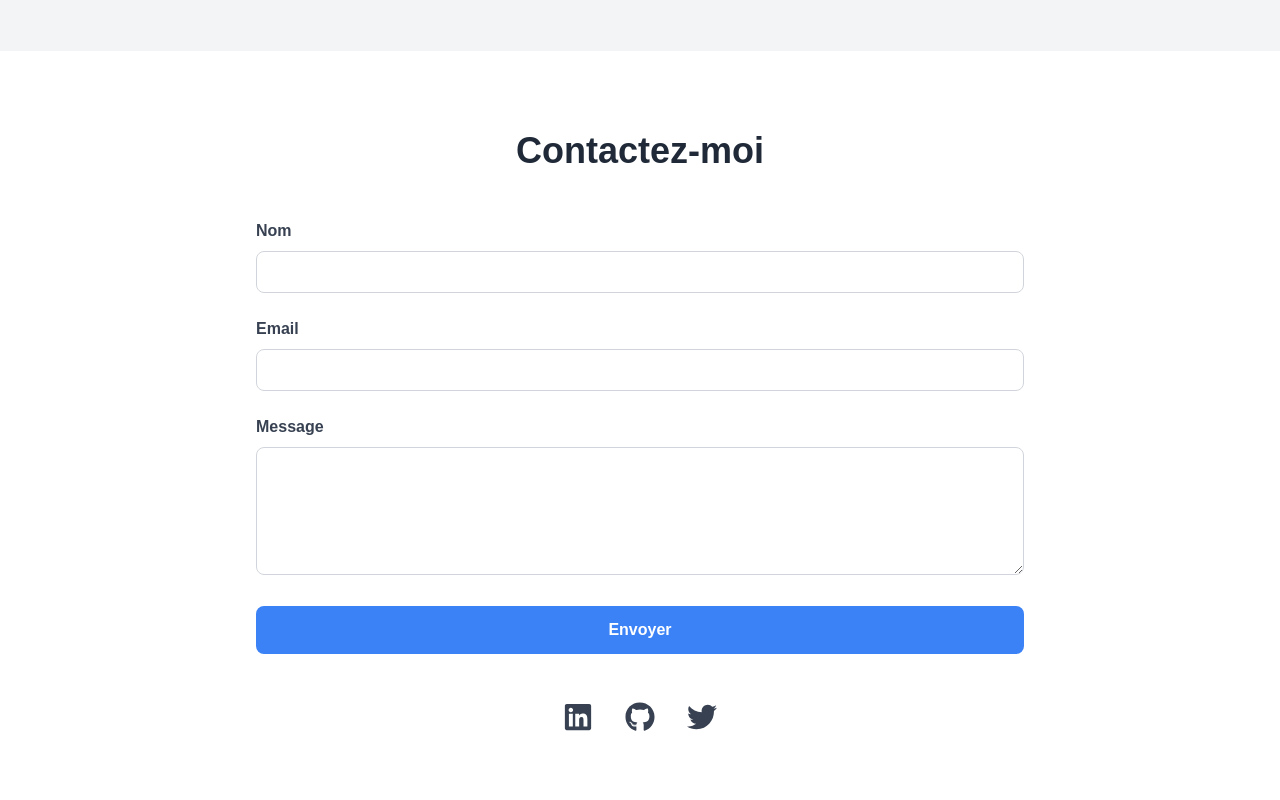
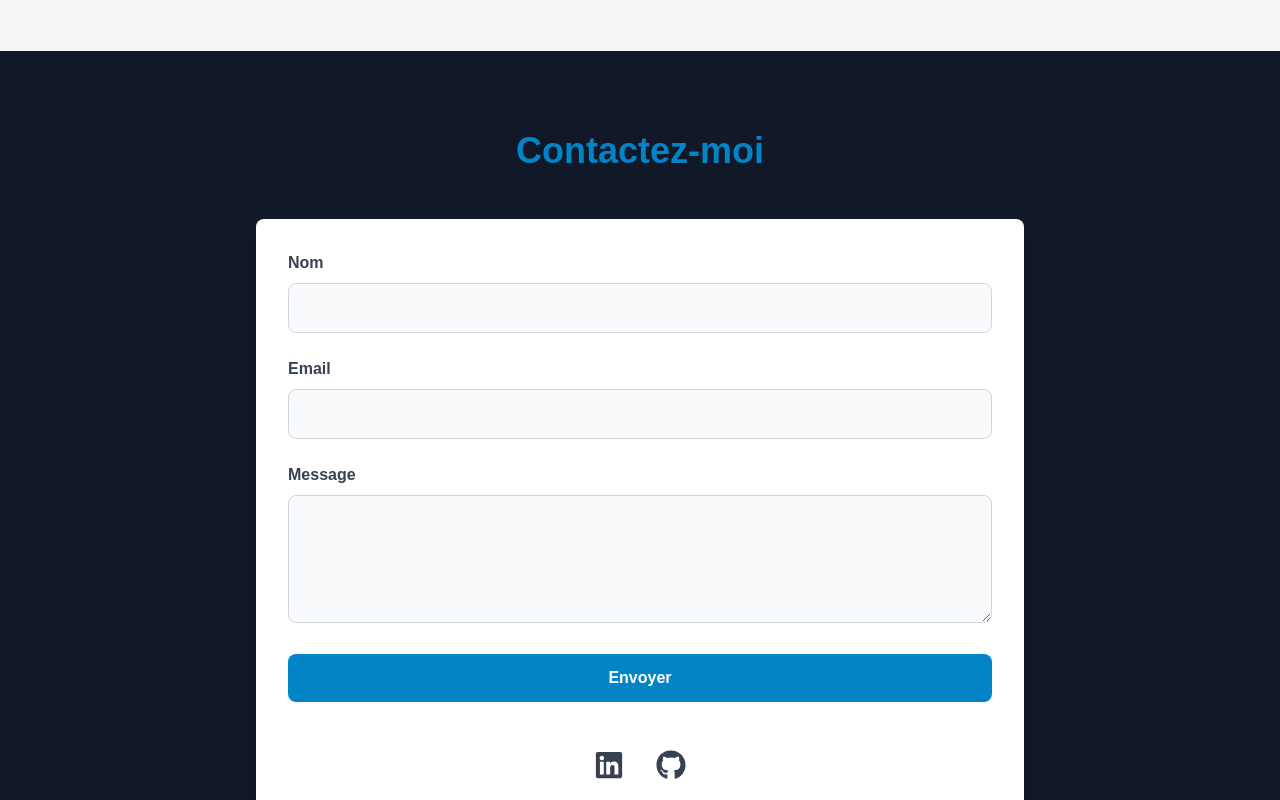
Before and after one commit to YannickPerret/portfolio, a Next.js app: page / in a window 1280 px wide. Shown: the part 4980-5780 px from the top of the page. Built offline with nearby package versions, Linux system fonts and the light colour scheme.

Commit message:
chore : arrange contact form design

```diff
--- a/components/Contact.jsx
+++ b/components/Contact.jsx
@@ -1,4 +1,4 @@
-'use client'
+'use client';
 import { useState } from 'react';
 import { FaLinkedin, FaGithub, FaTwitter } from 'react-icons/fa';
 import Link from "next/link";
@@ -31,10 +31,10 @@ const Contact = () => {
     };
 
     return (
-        <section id="contact" className="py-20">
+        <section id="contact" className="py-20 bg-gray-900">
             <div className="container mx-auto px-6">
-                <h2 className="text-4xl font-bold text-center text-gray-800 mb-12">Contactez-moi</h2>
-                <div className="max-w-3xl mx-auto">
+                <h2 className="text-4xl font-bold text-center text-sky-600 mb-12">Contactez-moi</h2>
+                <div className="max-w-3xl mx-auto bg-white rounded-lg shadow-xl p-8">
                     <form onSubmit={handleSubmit} className="space-y-6">
                         <div>
                             <label className="block text-gray-700 font-semibold">Nom</label>
@@ -42,7 +42,7 @@ const Contact = () => {
                                 type="text"
                                 name="name"
                                 required
-                                className="w-full border border-gray-300 rounded-lg px-4 py-2 mt-2 focus:outline-none focus:ring-2 focus:ring-blue-500"
+                                className="w-full border border-gray-300 rounded-lg px-4 py-3 mt-2 focus:outline-none focus:ring-2 focus:ring-sky-500 bg-gray-50 text-gray-700"
                             />
                         </div>
                         <div>
@@ -51,7 +51,7 @@ const Contact = () => {
                                 type="email"
                                 name="email"
                                 required
-                                className="w-full border border-gray-300 rounded-lg px-4 py-2 mt-2 focus:outline-none focus:ring-2 focus:ring-blue-500"
+                                className="w-full border border-gray-300 rounded-lg px-4 py-3 mt-2 focus:outline-none focus:ring-2 focus:ring-sky-500 bg-gray-50 text-gray-700"
                             />
                         </div>
                         <div>
@@ -59,12 +59,12 @@ const Contact = () => {
                             <textarea
                                 name="message"
                                 required
-                                className="w-full border border-gray-300 rounded-lg px-4 py-2 mt-2 h-32 focus:outline-none focus:ring-2 focus:ring-blue-500"
+                                className="w-full border border-gray-300 rounded-lg px-4 py-3 mt-2 h-32 focus:outline-none focus:ring-2 focus:ring-sky-500 bg-gray-50 text-gray-700"
                             ></textarea>
                         </div>
                         <button
                             type="submit"
-                            className="w-full bg-blue-500 hover:bg-blue-700 text-white font-bold py-3 px-6 rounded-lg transition duration-300"
+                            className="w-full bg-sky-600 hover:bg-sky-700 text-white font-bold py-3 px-6 rounded-lg transition duration-300"
                         >
                             Envoyer
                         </button>
@@ -72,28 +72,20 @@ const Contact = () => {
                     {status && <p className="mt-6 text-center text-green-500">{status}</p>}
                     <div className="flex justify-center space-x-8 mt-12">
                         <Link
-                            href="https://www.linkedin.com/in/votreprofil"
+                            href="https://www.linkedin.com/in/perretyannick"
                             target="_blank"
                             rel="noopener noreferrer"
-                            className="text-gray-700 hover:text-blue-500 text-3xl"
+                            className="text-gray-700 hover:text-sky-600 text-3xl transition-all duration-300"
                         >
                             <FaLinkedin />
                         </Link>
                         <Link
-                            href="https://github.com/votreprofil"
+                            href="https://github.com/yannickperret"
                             target="_blank"
                             rel="noopener noreferrer"
-                            className="text-gray-700 hover:text-black text-3xl"
+                            className="text-gray-700 hover:text-black text-3xl transition-all duration-300"
                         >
                             <FaGithub />
-                        </Link>
-                        <Link
-                            href="https://twitter.com/votreprofil"
-                            target="_blank"
-                            rel="noopener noreferrer"
-                            className="text-gray-700 hover:text-blue-400 text-3xl"
-                        >
-                            <FaTwitter />
                         </Link>
                     </div>
                 </div>
```
